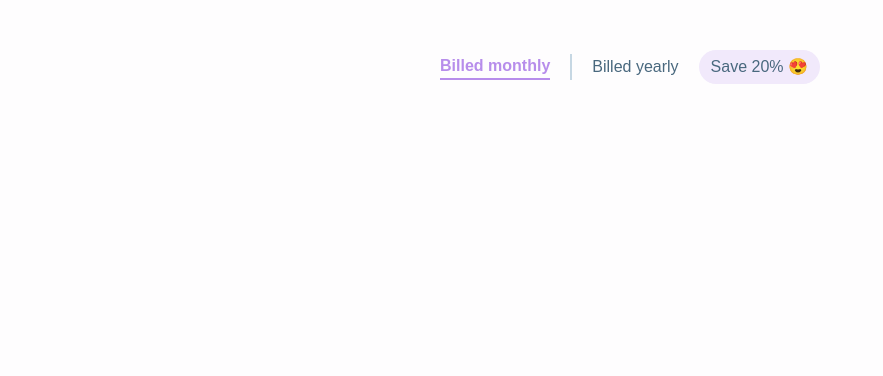
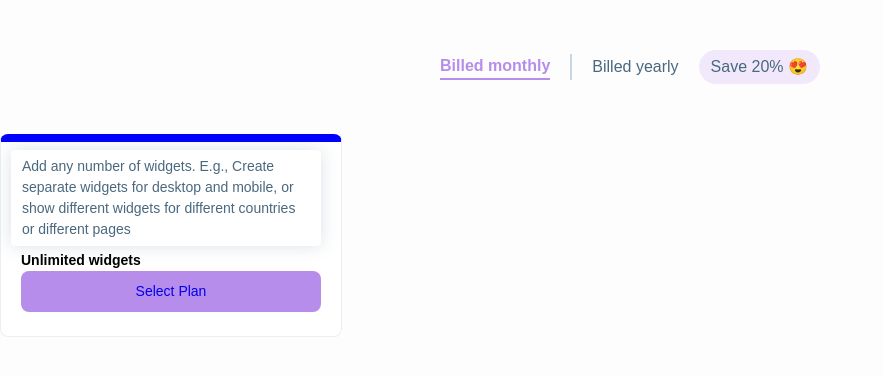
Before and after one commit to rayan2228/arraytics, a React (Vite) app in the folder problem 1/: page / in a window 1280 px wide. Shown: the top 376 px of the page, without its empty margins (0-883 px from the left). Built offline with nearby package versions, Linux system fonts and the light colour scheme.

Commit message:
planItem half design done

```diff
--- /dev/null
+++ b/problem 1/src/components/pricing/Features.jsx
@@ -0,0 +1,44 @@
+/** @jsxImportSource @emotion/react */
+import { css } from "@emotion/react";
+import {
+  Button,
+  FeaturesListDescription,
+  Flex,
+  Title,
+} from "../../styleComponent";
+const Features = () => {
+  return (
+    <div>
+      <Title>Free includes:</Title>
+      <ul>
+        <li
+          css={css`
+            position: relative;
+          `}
+        >
+          <Flex>
+            <Title>Unlimited widgets</Title>
+            <FeaturesListDescription>
+              Add any number of widgets. E.g., Create separate widgets for
+              desktop and mobile, or show different widgets for different
+              countries or different pages
+            </FeaturesListDescription>
+          </Flex>
+        </li>
+      </ul>
+      <Button
+        as="a"
+        href="/pricing"
+        textAlign="center"
+        display="block"
+        margin="auto"
+        padding="10px 0px"
+        backgroundColor="#b78deb"
+        borderRadius="8px"
+      >
+        Select Plan
+      </Button>
+    </div>
+  );
+};
+export default Features;
--- /dev/null
+++ b/problem 1/src/components/pricing/PlanInfo.jsx
@@ -0,0 +1,15 @@
+/** @jsxImportSource @emotion/react */
+import { PlanItem, Title } from "../../styleComponent";
+import Features from "./Features";
+
+const PlanInfo = () => {
+  return (
+    <PlanItem bcolor="blue">
+      <Title>Free</Title>
+      <Title>Free</Title>
+      <Title>Up to 500 visitors/month</Title>
+      <Features />
+    </PlanItem>
+  );
+};
+export default PlanInfo;
--- /dev/null
+++ b/problem 1/src/components/pricing/PlansWrapper.jsx
@@ -0,0 +1,19 @@
+/** @jsxImportSource @emotion/react */
+import { css } from "@emotion/react";
+import { Grid } from "../../styleComponent";
+import PlanInfo from "./PlanInfo";
+
+const PlansWrapper = () => {
+  return (
+    <Grid
+      templateColumns="repeat(4, 1fr)"
+      gap="20px"
+      css={css`
+        padding-top: 50px;
+      `}
+    >
+      <PlanInfo />
+    </Grid>
+  );
+};
+export default PlansWrapper;
--- a/problem 1/src/components/pricing/PricingContainer.jsx
+++ b/problem 1/src/components/pricing/PricingContainer.jsx
@@ -1,19 +1,21 @@
 /** @jsxImportSource @emotion/react */
 import { Container } from "../../styleComponent";
+import PlansWrapper from "./PlansWrapper";
 import PricingInfo from "./PricingInfo";
 import { css } from "@emotion/react";
 
 const PricingContainer = () => {
   return (
-    <Container>
-      <div
-        css={css`
-          margin-top: 50px;
-        `}
-      >
+    <section
+      css={css`
+        margin-top: 50px;
+      `}
+    >
+      <Container>
         <PricingInfo />
-      </div>
-    </Container>
+        <PlansWrapper />
+      </Container>
+    </section>
   );
 };
 
--- a/problem 1/src/styleComponent/index.js
+++ b/problem 1/src/styleComponent/index.js
@@ -32,6 +32,7 @@ const Button = styled.button`
   text-align: ${({ textAlign }) => textAlign};
   cursor: ${({ cursor }) => cursor || "pointer"};
   margin: ${({ margin }) => margin};
+  display: ${({ display }) => display || "inline-block"};
 `;
 
 const Title = styled.h2`
@@ -41,6 +42,34 @@ const Title = styled.h2`
   text-align: ${({ textAlign }) => textAlign};
 `;
 
+const PlanItem = styled.div`
+  display: flex;
+  flex-direction: column;
+  padding:24px 20px;
+  border: 1px solid #eaeff2;
+  border-top:8px solid ${({ bcolor }) => bcolor || "transparent"};
+  border-radius: 8px;
+  background-color: white;
+  min-width: 300px;
+`;
+
+const FeaturesListDescription = styled.div`
+    background: #fff;
+    border: 1px solid #fff;
+    border-radius: 4px;
+    bottom: 120%;
+    box-shadow: 0 0 18px 0 rgba(73, 104, 126, .2);
+    color: #49687e;
+    /* display: none; */
+    font-size: 14px;
+    left: -10px;
+    min-width: 224px;
+    padding: 5px 10px;
+    position: absolute;
+    white-space: normal;
+    word-break: break-word;
+    z-index: 10;
+`
 
 
-export { Container, Grid, Flex, Button, Title };
+export { Container, Grid, Flex, Button, Title, PlanItem, FeaturesListDescription };
```
